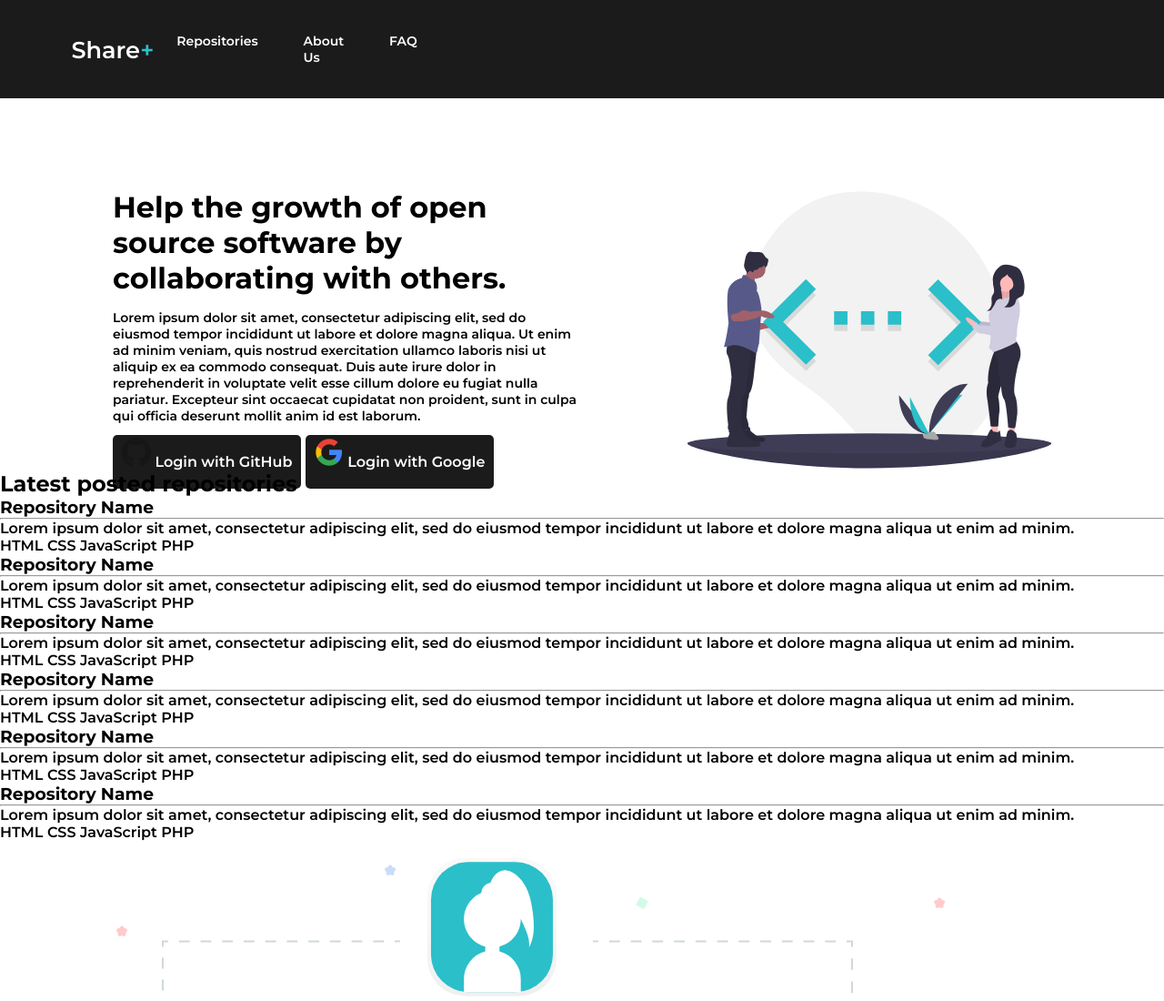
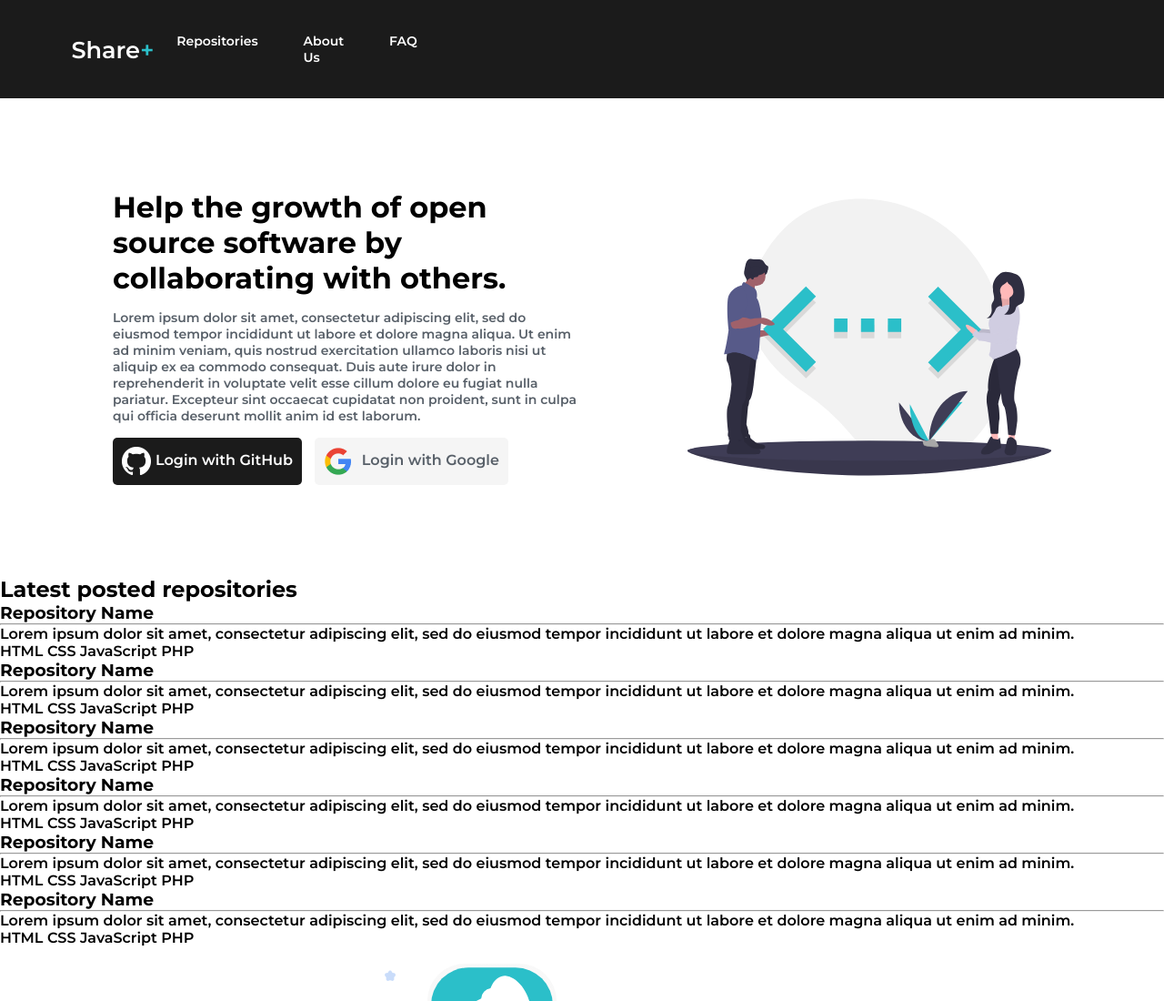
Before and after one commit to mmoya26/SharePlus, a plain HTML site: page index.html in a window 1280 px wide. Shown: the top 1100 px of the page at 91% size. Drawn offline with Linux system fonts and the light colour scheme.

Commit message:
Finish Hero Section

```diff
--- a/css/master.css
+++ b/css/master.css
@@ -2,6 +2,7 @@
     margin: 0;
     padding: 0;
     font-family: Montserrat;
+    box-sizing: border-box;
 }
 
 :root {
@@ -11,6 +12,8 @@
     --blue-button: #2bbfc9;
     --normal-text-size: 0.875rem;
     --black-button-color: #1b1b1b;
+    --grey-button-color: #F5F5F5;
+    --graphite-text-color: #586069;
 }
 
 
@@ -98,25 +101,44 @@ img {
 
 .hero_section_margin {
     margin-top: 6.25rem;
+    margin-bottom: 6.25rem;
 }
 
 .hero_section_title {
     margin-bottom: 0.93rem;
 }
 
-.hero_section_sign_in {
-    margin-top: 0.93rem;;
+.signin_block {
+    margin-top: 0.93rem;
+}
+
+.signin_block a:nth-child(2) {
+    margin-left: 0.625rem
 }
 
 .button {
     border-radius: 5px;
+    display: inline-block;
 }
-
-
 .large_button {
-    padding: 1.25rem 0.625rem;
+    padding: 0.625rem;
 }
 
 .black_button {
     background-color: var(--black-button-color);
 }
+
+.grey_button {
+    background-color: var(--grey-button-color);
+}
+
+.graphite_text {
+    color: var(--graphite-text-color);
+}
+
+.signin_image {
+    margin: auto;
+    vertical-align: middle;
+    display: inline-block;
+    margin-right: 0.312rem;
+}
--- a/index.html
+++ b/index.html
@@ -30,15 +30,15 @@
                 <h1 class="hero_section_title">Help the growth of open source software by collaborating
                     with others.
                 </h1>
-                <p class="normal_text_size">Lorem ipsum dolor sit amet, consectetur adipiscing elit, sed do eiusmod tempor incididunt ut labore et dolore
+                <p class="normal_text_size graphite_text">Lorem ipsum dolor sit amet, consectetur adipiscing elit, sed do eiusmod tempor incididunt ut labore et dolore
                 magna aliqua. Ut enim ad minim veniam, quis nostrud exercitation ullamco laboris nisi ut aliquip ex ea commodo
                 consequat. Duis aute irure dolor in reprehenderit in voluptate velit esse cillum dolore eu fugiat nulla pariatur.
                 Excepteur sint occaecat cupidatat non proident, sunt in culpa qui officia deserunt mollit anim id est laborum.
                 </p>
 
                 <div class="signin_block hero_section_sign_in">
-                    <a href="#0" class="button large_button black_button"> <img src="images/icons/GitHub-Mark-32px.png" alt="GitHub Icon" class="github_white_icon"> Login with GitHub</a>
-                    <a href="#0" class="button large_button black_button"> <img src="images/icons/google-G-transparent.png" alt="Google Icon"> Login with Google</a>
+                    <a href="#0" class="button large_button black_button"><img src="images/icons/GitHub-Mark-Light-32px.png" alt="GitHub Icon" class="signin_image">Login with GitHub</a>
+                    <a href="#0" class="button large_button grey_button graphite_text"> <img src="images/icons/google-G-transparent.png" alt="Google Icon" class="signin_image"> Login with Google</a>
                 </div>
             </div>
             <img src="images/icons/undraw_code_typing_7jnv.svg" alt="Two people sharing code" id="sharing_code_image">
```
